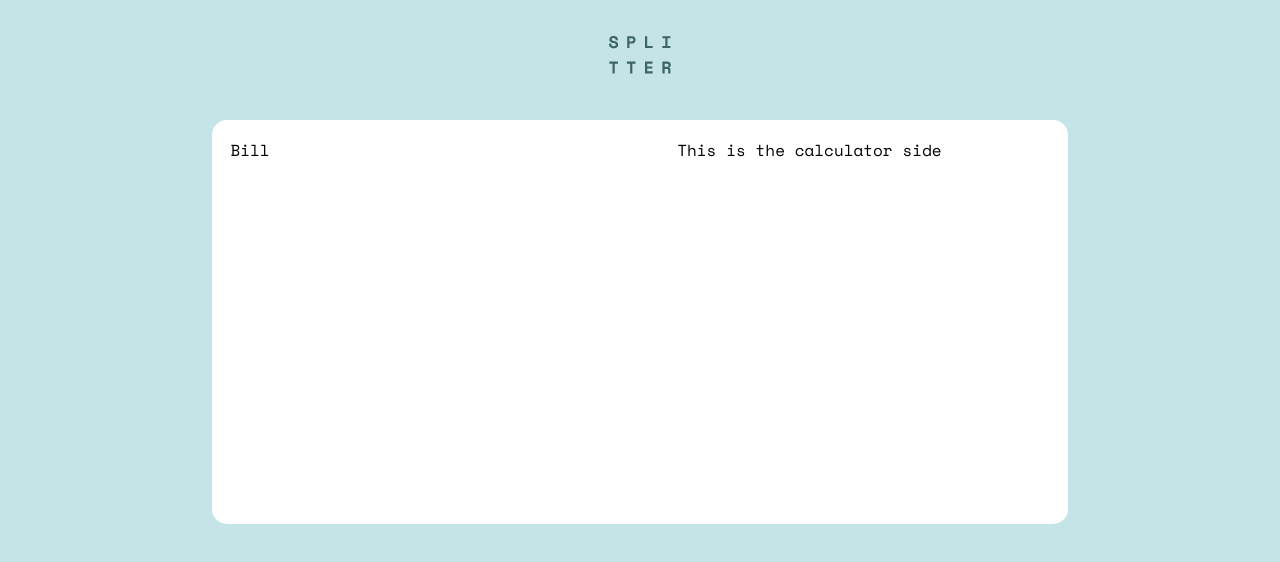
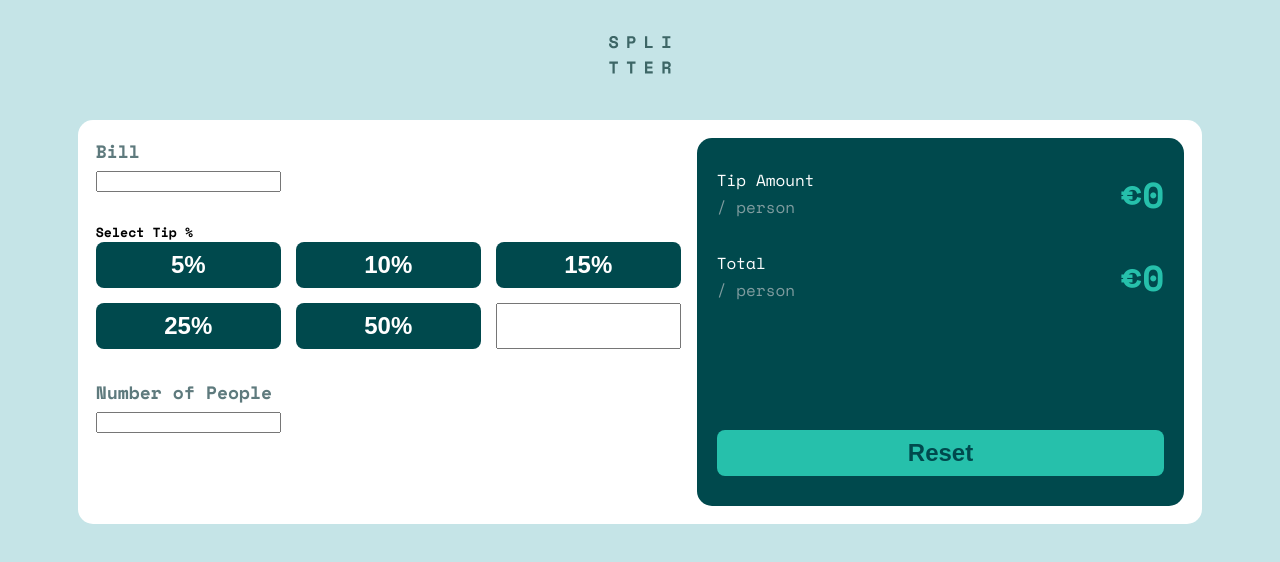
Before and after one commit to andrewneilclarke/tip-calculator-react, a React (Create React App) app: page / in a window 1280 px wide. Shown: the top 562 px of the page. Built offline with nearby package versions, Linux system fonts and the light colour scheme.

Commit message:
initial commit

```diff
--- a/src/App.js
+++ b/src/App.js
@@ -1,11 +1,16 @@
 import Header from './components/Header'
 import MainCard from './components/MainCard';
+import { useState } from 'react'
 
 function App() {
+
+  const [total, setTotal] = useState('');
+  const [people, setPeople] = useState('')
+
   return (
     <div className="app-container">
         <Header />
-        <MainCard />
+        <MainCard total={total} setTotal={setTotal} people={people} setPeople={setPeople} />
     </div>
   );
 }
--- a/src/components/Bill.js
+++ b/src/components/Bill.js
@@ -1,7 +1,28 @@
-const Bill = () => {
+const Bill = ( { total, setTotal, people, setPeople } ) => {
     return (
-        <div>
-            Bill
+        <div className="bill-container">
+            <form>
+                <div className="bill">
+                    <label htmlFor="Bill">Bill</label>
+                    <input name="Bill" id="Bill" value={total} onChange={(e) => setTotal(e.target.value)}/>
+                </div>
+
+                <div className="tip">
+                    <h5>Select Tip %</h5>
+                    <div className="options">
+                        <button>5%</button>
+                        <button>10%</button>
+                        <button>15%</button>
+                        <button>25%</button>
+                        <button>50%</button>
+                        <input name="CustomTip" id="CustomTip" />
+                    </div>
+                </div>
+                <div className="people">
+                    <label htmlFor="">Number of People</label>
+                    <input name="PeopleCount" id="People" value={people} onChange={(e) => setPeople(e.target.value)} />
+                </div>
+            </form>
         </div>
     )
 }
--- a/src/components/Calculator.js
+++ b/src/components/Calculator.js
@@ -1,8 +1,21 @@
 const Calculator = () => {
     return (
-        <div>
-            This is the calculator side
-        </div>
+        <div className="calculator">
+            <div className="calculator-info">
+                <div>
+                <span>Tip Amount</span>
+                <span id="tipAmountLabel">€0</span>
+                <span>/ person</span>
+                </div>
+                <div>
+                <span>Total</span>
+                <span id="totalLabel">€0</span>
+                <span>/ person</span>
+                </div>
+                </div>
+                 <button type="button" class="btn-reset">Reset</button>
+            </div>
+
     )
 }
 
--- a/src/components/MainCard.js
+++ b/src/components/MainCard.js
@@ -1,11 +1,11 @@
 import Bill from './Bill'
 import Calculator from './Calculator'
 
-const MainCard = () => {
+const MainCard = ( { total, setTotal, people, setPeople } ) => {
 
     return (
         <div className="main-card">
-            <Bill />
+            <Bill total={total} setTotal={setTotal} people={people} setPeople={setPeople}/>
             <Calculator />
         </div>
     )
--- a/src/index.css
+++ b/src/index.css
@@ -1,6 +1,7 @@
 @import url("https://fonts.googleapis.com/css2?family=Space+Mono:wght@400;700&display=swap");
 
-body {
+body,
+h5 {
   margin: 0;
   padding: 0;
   font-family: "Space Mono", monospace;
@@ -24,11 +25,12 @@ body {
 .main-card {
   min-height: 46vh;
   min-width: 64vw;
-  background: white;
+  background-color: hsl(0, 0%, 100%);
   border-radius: 15px;
   display: grid;
   grid-template-columns: 1.2fr 1fr;
   padding: 18px;
+  gap: 16px;
 }
 
 button {
@@ -58,17 +60,6 @@ body {
   margin: 0;
 }
 
-main {
-  background-color: hsl(0, 0%, 100%);
-  border-radius: 20px;
-  display: grid;
-  gap: 20px;
-  grid-template-columns: 1fr;
-  margin: auto;
-  max-width: 900px;
-  padding: 20px;
-}
-
 form {
   display: grid;
   gap: 30px;
@@ -79,6 +70,7 @@ form label {
   display: block;
   font-weight: bold;
   margin-bottom: 4px;
+  font-size: 18px;
 }
 
 form .tip label {
@@ -91,7 +83,7 @@ form .tip .options {
   grid-template-columns: repeat(2, 1fr);
 }
 
-.result {
+.calculator {
   background-color: hsl(183, 100%, 15%);
   border-radius: 15px;
   color: hsl(0, 0%, 100%);
@@ -100,17 +92,17 @@ form .tip .options {
   padding: 30px 20px;
 }
 
-.result-info {
+.calculator-info {
   flex-grow: 1;
 }
 
-.result-info > div {
+.calculator-info > div {
   display: grid;
   grid-template-columns: 1fr 1fr;
   margin-bottom: 30px;
 }
 
-.result-info > div > span:nth-child(2) {
+.calculator-info > div > span:nth-child(2) {
   color: hsl(172, 67%, 45%);
   font-size: 36px;
   font-weight: bold;
@@ -118,7 +110,7 @@ form .tip .options {
   text-align: right;
 }
 
-.result-info > div > span:nth-child(3) {
+.calculator-info > div > span:nth-child(3) {
   color: hsl(184, 14%, 56%);
 }
 
```
